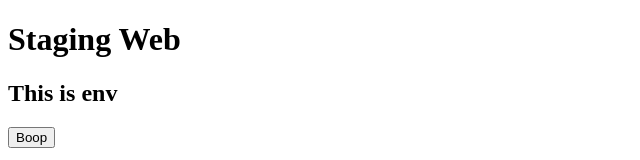
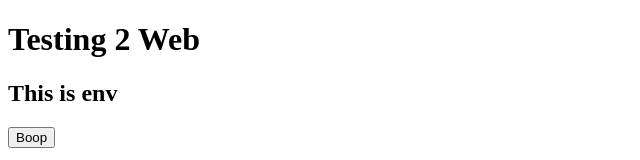
Before and after one commit to anilkumarsheoran/turborepoVercel, a Next.js app in the folder apps/web/: page / in a window 1280 px wide. Shown: the top 160 px of the page, without its empty margins (0-640 px from the left). Built offline with nearby package versions, Linux system fonts and the light colour scheme.

Commit message:
adding new branch

```diff
--- a/apps/web/pages/index.tsx
+++ b/apps/web/pages/index.tsx
@@ -4,7 +4,7 @@ import { Button } from "ui";
 export default function Web() {
   return (
     <div>
-      <h1>Staging Web</h1>
+      <h1>Testing 2 Web</h1>
       <h2>This is {process.env.NEXT_PUBLIC_ENV_NAME} env</h2>
       <Button />
     </div>
```
